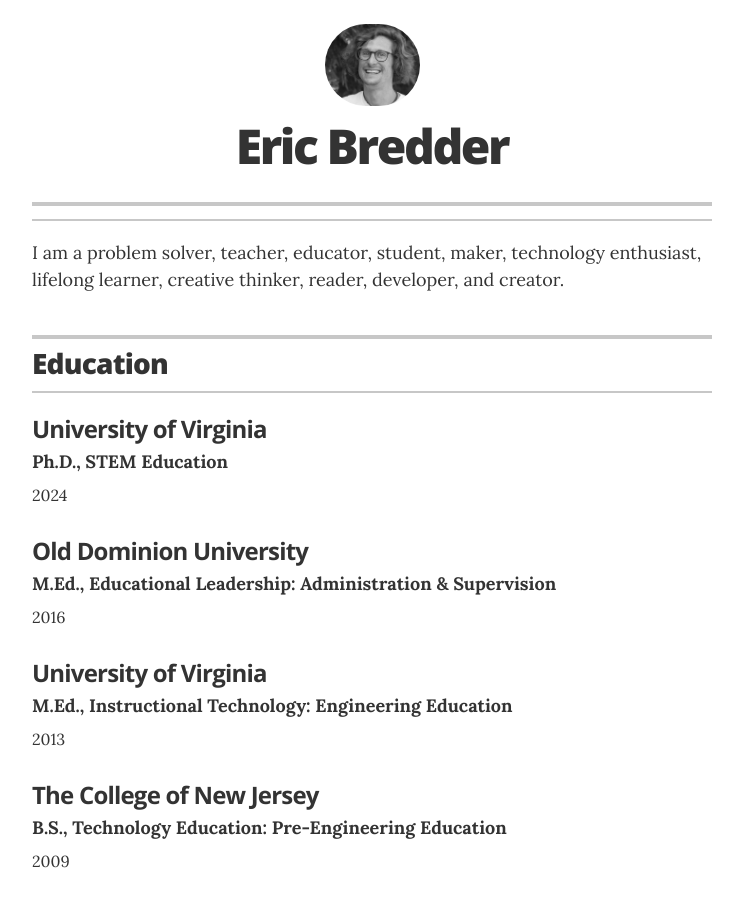
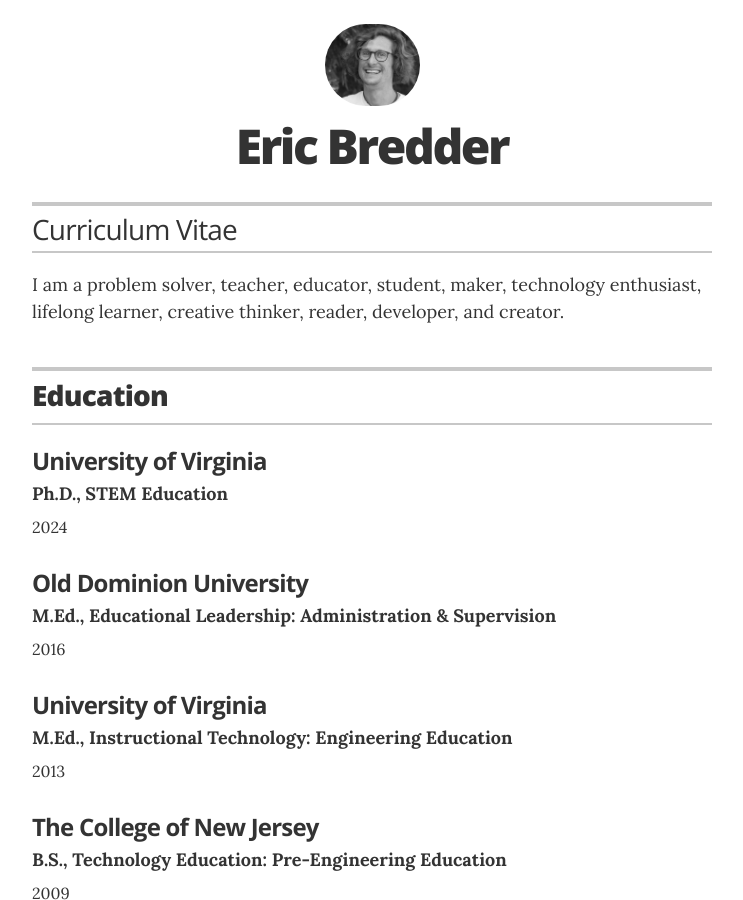
Before and after one commit to eabredder/eabredder.github.io, a Jekyll site: the page built from index.html, in a window 1280 px wide and 900 px high. Shown: the whole window, without its empty margins (268-1011 px from the left). Built offline with Jekyll 4.4.1, drawn with Linux system fonts in a browser that asks for light colours.

Commit message:
Update _config.yml

```diff
--- a/_config.yml
+++ b/_config.yml
@@ -11,7 +11,7 @@
 # Resume settings
 resume_avatar:                  "true"
 resume_name:                    "Eric Bredder"
-resume_title:
+resume_title:                   "Curriculum Vitae"
 resume_contact_email:
   "eabredder@protonmail.com"
 
```
